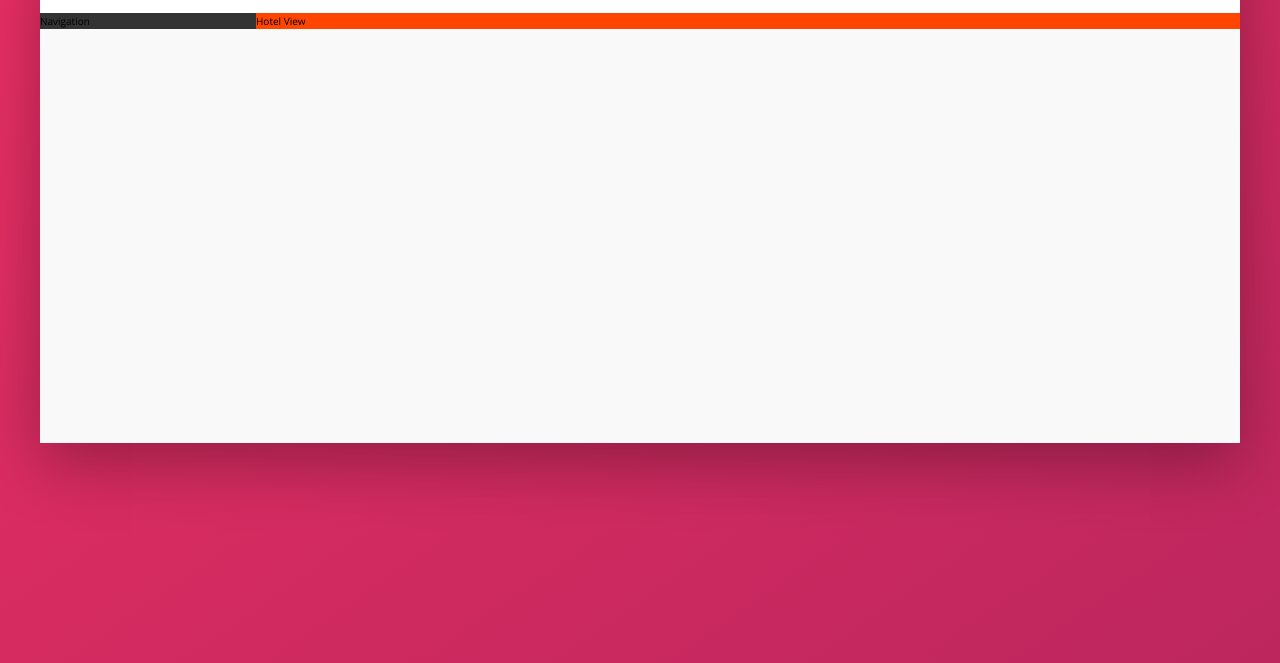
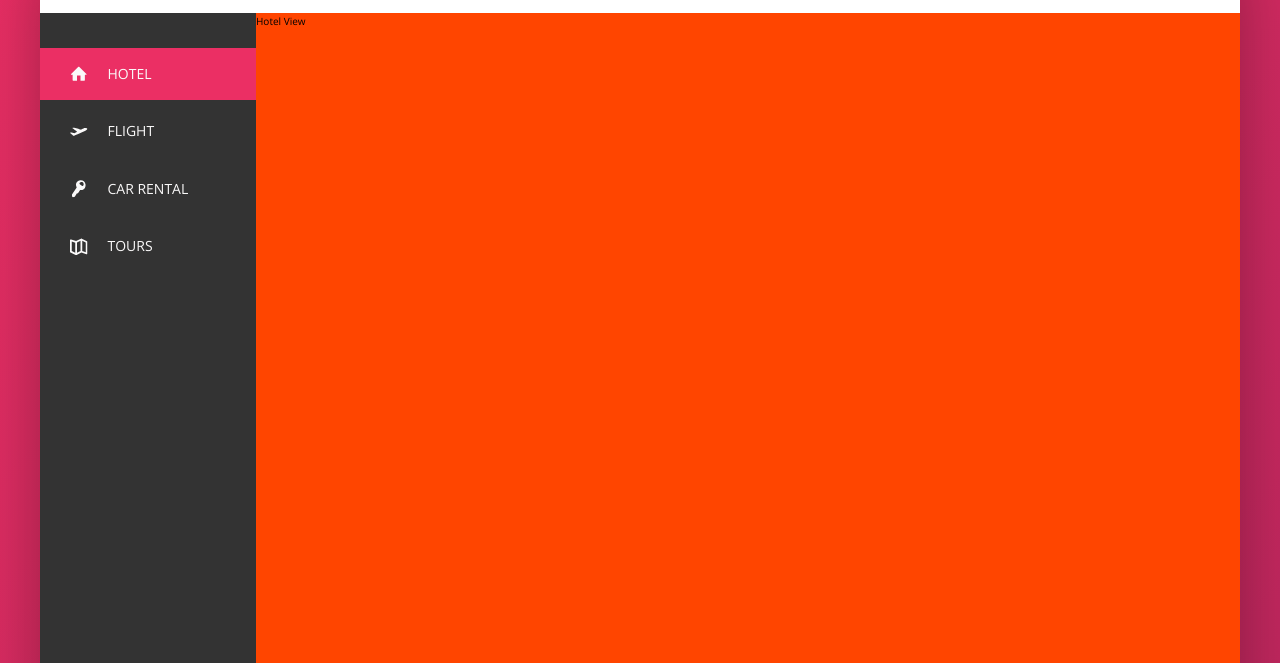
Before and after one commit to rmneves92/trillo, a website: page index.html in a window 1280 px wide. Shown: the part 137-800 px from the top of the page. Drawn offline with nearby package versions, Linux system fonts and the light colour scheme.

Commit message:
build the side navigation

```diff
--- a/index.html
+++ b/index.html
@@ -45,7 +45,47 @@
       </header>
 
       <div class="content">
-        <nav class="sidebar">Navigation</nav>
+        <nav class="sidebar">
+          <ul class="side-nav">
+            <li class="side-nav__item side-nav__item--active">
+              <a href="#" class="side-nav__link">
+                <svg class="side-nav__icon">
+                  <use xlink:href="img/sprite.svg#icon-home"></use>
+                </svg>
+                <span>Hotel</span>
+              </a>
+            </li>
+
+            <li class="side-nav__item">
+              <a href="#" class="side-nav__link">
+                <svg class="side-nav__icon">
+                  <use xlink:href="img/sprite.svg#icon-aircraft-take-off"></use>
+                </svg>
+                <span>Flight</span>
+              </a>
+            </li>
+
+            <li class="side-nav__item">
+              <a href="#" class="side-nav__link">
+                <svg class="side-nav__icon">
+                  <use xlink:href="img/sprite.svg#icon-key"></use>
+                </svg>
+                <span>Car rental</span>
+              </a>
+            </li>
+
+            <li class="side-nav__item">
+              <a href="#" class="side-nav__link">
+                <svg class="side-nav__icon">
+                  <use xlink:href="img/sprite.svg#icon-map"></use>
+                </svg>
+                <span>Tours</span>
+              </a>
+            </li>
+          </ul>
+
+          <div class="legal">&copy; 2021 by trillo. All rights reserved.</div>
+        </nav>
 
         <main class="hotel-view">Hotel View</main>
       </div>
--- a/sass/_components.scss
+++ b/sass/_components.scss
@@ -114,3 +114,70 @@
     margin-right: 1rem;
   }
 }
+
+///////////////////////////////////////////////////////////////////////////
+// SIDE NAVIGATION
+.side-nav {
+  font-size: 1.4rem;
+  list-style: none;
+  margin-top: 3.5rem;
+
+  &__item {
+    position: relative;
+
+    &:not(:last-child) {
+      margin-bottom: 0.5rem;
+    }
+  }
+
+  &__item::before {
+    content: '';
+    position: absolute;
+    top: 0;
+    left: 0;
+    height: 100%;
+    width: 3px;
+    background-color: var(--color-primary);
+    transform: scaleY(0);
+    transition: transform 0.2s, width 0.4s cubic-bezier(1, 0, 0, 1) 0.2s, background-color 0.1s;
+  }
+
+  &__item:hover::before,
+  &__item--active::before {
+    transform: scaleY(1);
+    width: 100%;
+  }
+
+  &__item:active::before {
+    background-color: var(--color-primary-light);
+  }
+
+  &__link:link,
+  &__link:visited {
+    color: var(--color-grey-light-1);
+    text-decoration: none;
+    text-transform: uppercase;
+    padding: 1.5rem 3rem;
+    position: relative;
+    z-index: 10;
+
+    display: flex;
+    align-items: center;
+  }
+
+  &__icon {
+    width: 1.75rem;
+    height: 1.75rem;
+    margin-right: 2rem;
+    fill: currentColor;
+  }
+}
+
+///////////////////////////////////////////////////////////////////////////
+// LEGAL TEXT
+.legal {
+  font-size: 1.2rem;
+  color: var(--color-grey-light-4);
+  text-align: center;
+  padding: 2.5rem;
+}
--- a/sass/_layout.scss
+++ b/sass/_layout.scss
@@ -26,11 +26,18 @@
   background-color: var(--color-grey-dark-dark-1);
 
   flex: 0 0 18%;
+
+  display: flex;
+  flex-direction: column;
+  justify-content: space-between;
 }
 
 .hotel-view {
   background-color: #fff;
+
+  //TEST
   background-color: orangered;
+  height: 80rem;
 
   flex: 1;
 }
```
Also changed, not shown: css/style.css.
